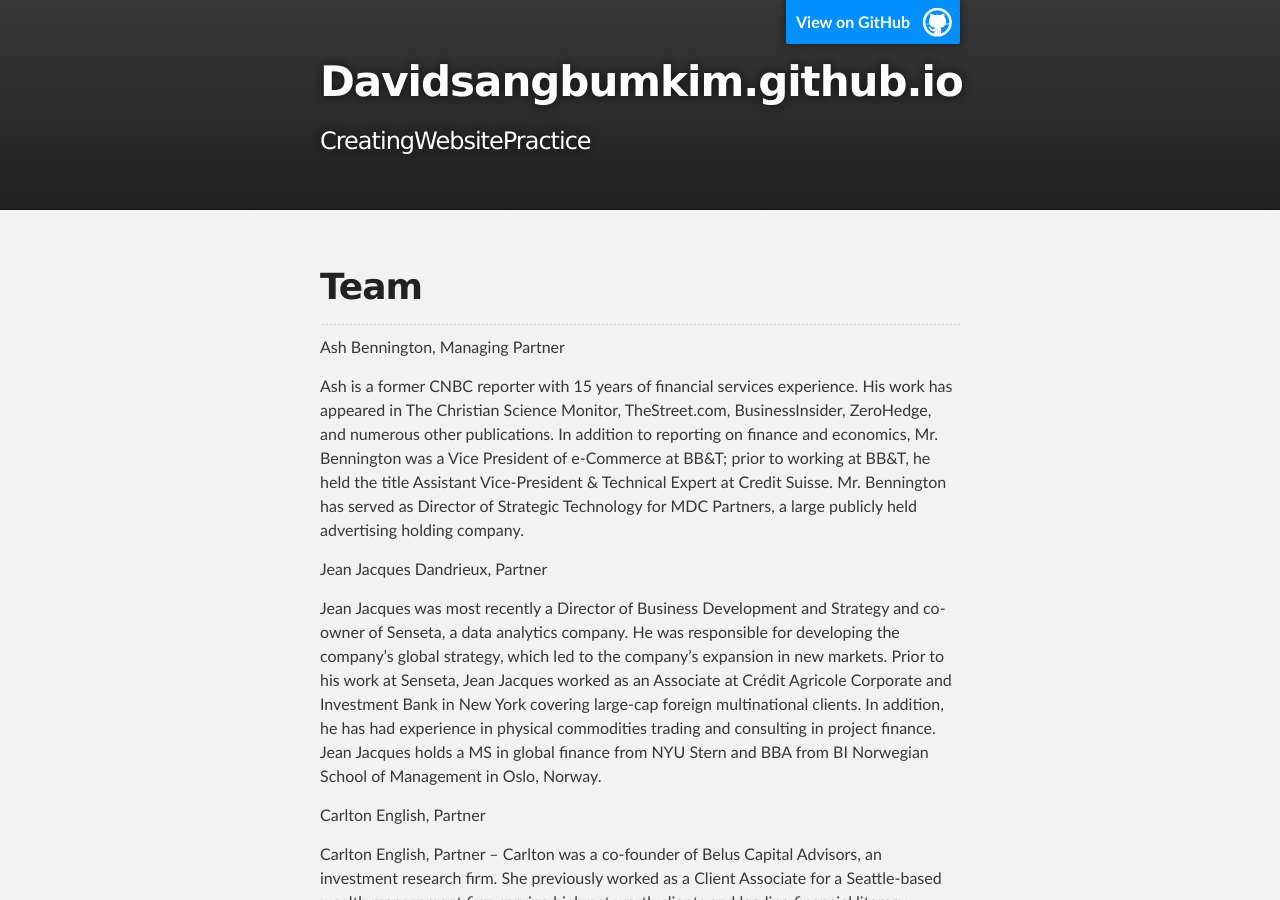
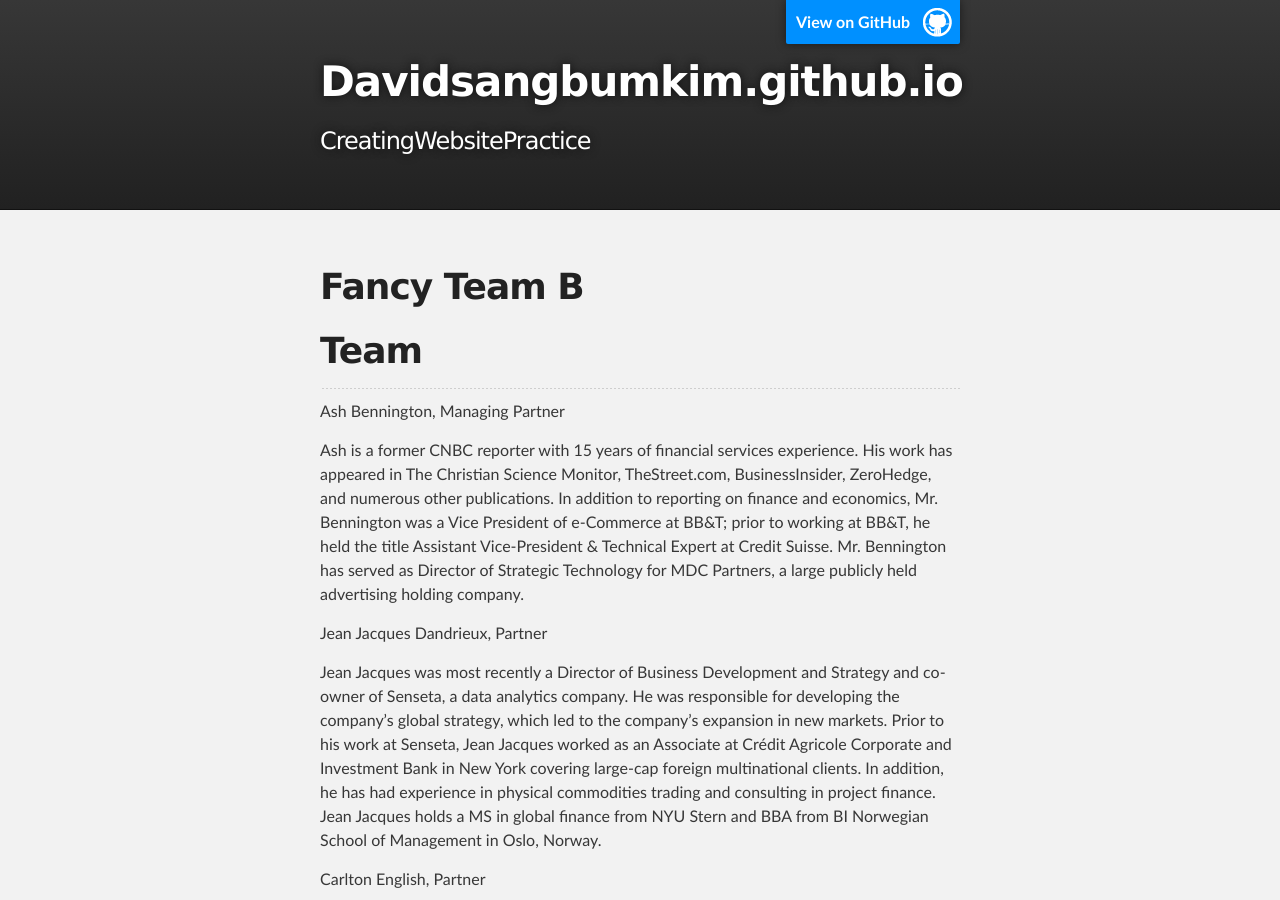
Before and after one commit to DavidSangbumKim/David.github.io, a Jekyll site: the page built from team/index.md, in a window 1280 px wide and 900 px high. Built offline with Jekyll 4.4.1, drawn with Linux system fonts in a browser that asks for light colours.

Commit message:
Update index.md

```diff
--- a/team/index.md
+++ b/team/index.md
@@ -3,7 +3,7 @@ layout : fancy
 title : Fancy Team
 permalink : /fancyteam/
 ---
-
+ <h1>Fancy Team B</h1>
  <div id="content" class="span12 article-container">
 
 
```
